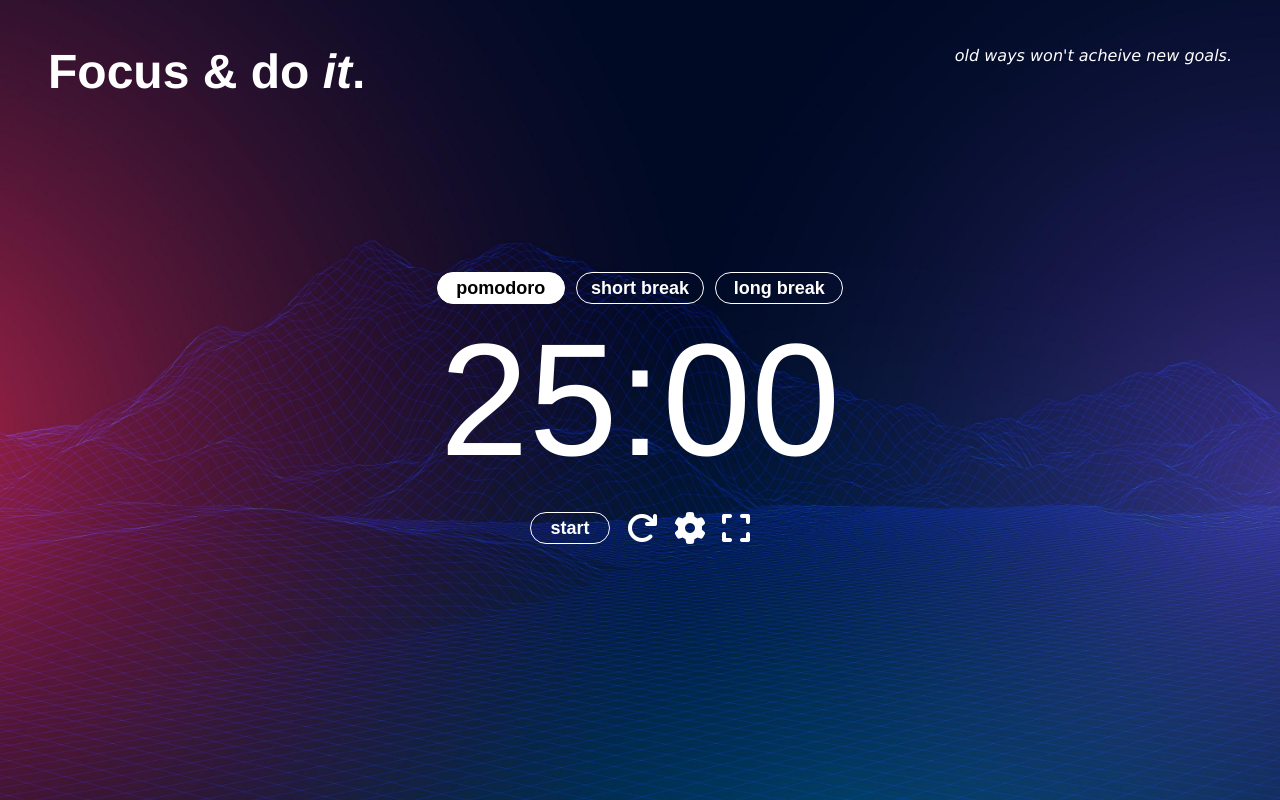
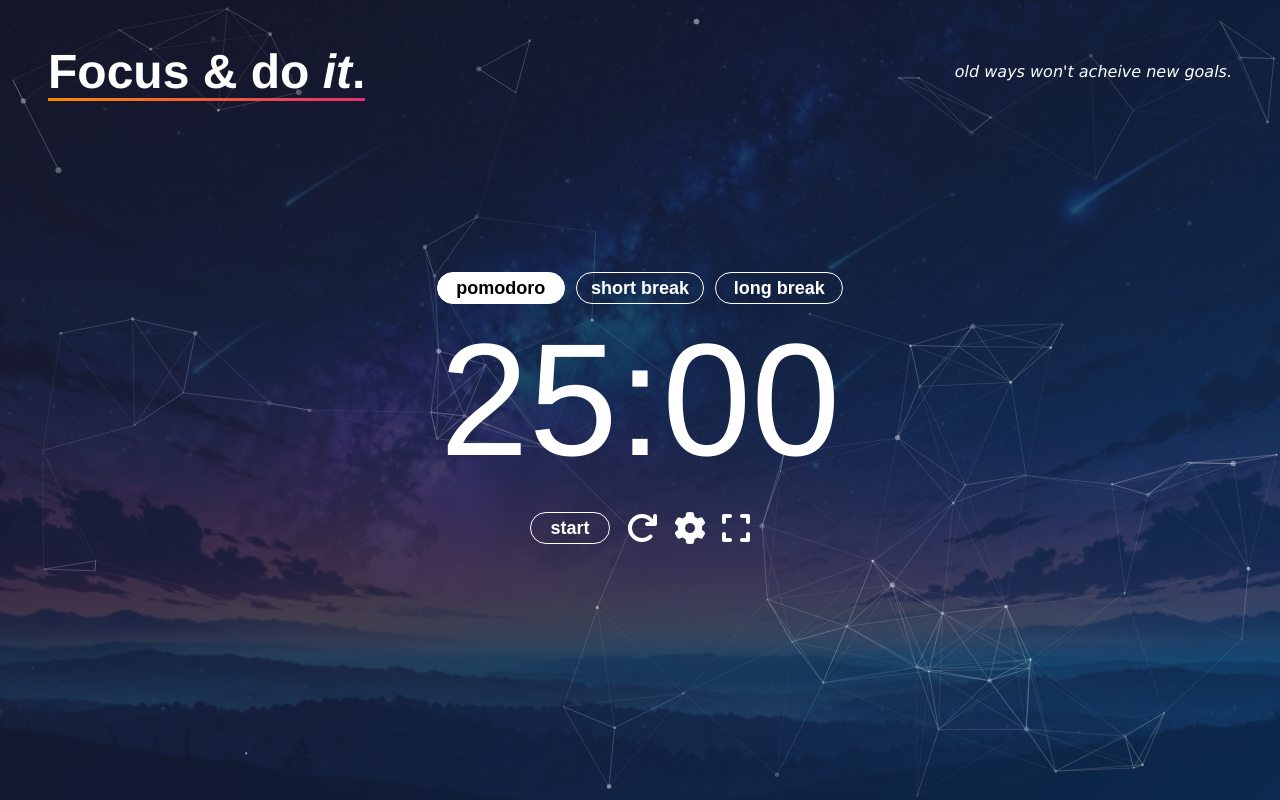
Before and after one commit to awrtin84/pomodoro-timer, a plain HTML site: page index.html in a window 1280 px wide. Drawn offline with nearby package versions, Linux system fonts and the light colour scheme; animation ran at ten frames a second.

Commit message:
adding particles-container

```diff
--- a/index.html
+++ b/index.html
@@ -19,6 +19,10 @@
 </head>
 
 <body>
+    <div class="particles-container">
+        <div id="particles-js"></div>
+    </div>
+
     <header>
         <h3>Focus <strong>&</strong> do <i>it</i>.</h3>
         <span><i>old ways won't acheive new goals.</i></span>
@@ -119,7 +123,7 @@
         </div>
 
     </div>
-
+    <script src="https://cdn.jsdelivr.net/particles.js/2.0.0/particles.min.js"></script>
     <script src="./scripts.js"></script>
 </body>
 
--- a/scripts.js
+++ b/scripts.js
@@ -19,6 +19,8 @@ let alarmSelectBox = document.querySelector('#alarm-sound-select')
 let sequenceContainer = document.querySelector('.sequence-container');
 let sequenceSteps = document.querySelectorAll('.step');
 let currentStep = 0;
+let particlesInitialized = false;
+let isFullscreen = false;
 
 
 let timerInterval;
@@ -188,6 +190,7 @@ window.addEventListener('DOMContentLoaded', function () {
 
     pauseTimer();
     document.title = "FocusPomo"
+    initParticles();
 });
 
 pomodoro.addEventListener('click', function () {
@@ -316,8 +319,10 @@ function toggleFullscreen() {
         document.documentElement.requestFullscreen()
             .then(() => {
                 fullScreenBtn.classList.replace('fa-expand', 'fa-compress');
-                document.body.classList.add('is-fullscreen')
-                document.body.style.background = 'radial-gradient(circle, #1a1a2e 0%, #16213e 50%, #0f3460 100%)'
+                document.body.classList.add('is-fullscreen');
+                isFullscreen = true;
+
+                initParticles();
             })
             .catch(err => {
                 console.error("Fullscreen Error", err);
@@ -327,28 +332,25 @@ function toggleFullscreen() {
             .then(() => {
                 fullScreenBtn.classList.replace('fa-compress', 'fa-expand');
                 document.body.classList.remove('is-fullscreen');
-                document.body.style.background = 'url(./media/5630939.jpg)';
-                document.body.style.backgroundSize = 'cover';
-                document.body.style.backgroundRepeat = 'no-repeat';
-                document.body.style.backgroundPosition = 'center';
-                document.body.style.backgroundAttachment = 'fixed';
+                isFullscreen = false;
+
+
+                setTimeout(initParticles, 300);
             });
     }
 }
 
 document.addEventListener('fullscreenchange', () => {
     if (document.fullscreenElement) {
-        console.log('Enter fullscreen');
         document.body.classList.add('is-fullscreen');
+        isFullscreen = true;
     } else {
-        console.log('Exit fullscreen');
         document.body.classList.remove('is-fullscreen');
-        document.body.style.background = 'url(./media/5630939.jpg)';
-        document.body.style.backgroundSize = 'cover';
-        document.body.style.backgroundRepeat = 'no-repeat';
-        document.body.style.backgroundPosition = 'center';
-        document.body.style.backgroundAttachment = 'fixed';
+        isFullscreen = false;
     }
+
+
+    setTimeout(initParticles, 500);
 });
 
 function modalSet() {
@@ -463,5 +465,61 @@ function applyNewSet() {
     pauseTimer();
 }
 
+function initParticles() {
+
+    if (window.pJSDom && window.pJSDom.length > 0) {
+        try {
+            window.pJSDom[0].pJS.fn.vendors.destroypJS();
+            window.pJSDom = [];
+        } catch (e) {
+            console.error("Error destroying particles", e);
+        }
+    }
+
+
+    const config = {
+        particles: {
+            number: { value: isFullscreen ? 150 : 80 },
+            color: { value: "#ffffff" },
+            shape: { type: "circle" },
+            opacity: { value: 0.7, random: true },
+            size: { value: isFullscreen ? 4 : 3, random: true },
+            line_linked: {
+                enable: true,
+                distance: isFullscreen ? 200 : 150,
+                color: "#ffffff",
+                opacity: 0.4,
+                width: 1
+            },
+            move: {
+                enable: true,
+                speed: isFullscreen ? 3 : 2,
+                direction: "none",
+                random: true,
+                out_mode: "out",
+                bounce: false
+            }
+        },
+        interactivity: {
+            detect_on: "canvas",
+            events: {
+                onhover: { enable: true, mode: "grab" },
+                onclick: { enable: true, mode: "push" },
+                resize: true
+            },
+            modes: {
+                grab: { distance: 140, line_linked: { opacity: 1 } },
+                push: { particles_nb: 4 }
+            }
+        },
+        retina_detect: true
+    };
+
+
+    particlesJS('particles-js', config);
+    particlesInitialized = true;
+}
+
+
 updateTimer();
 modalSet();
--- a/style.css
+++ b/style.css
@@ -3,7 +3,7 @@ html {
 }
 
 body {
-    background: url(./media/5630939.jpg);
+    background: url(./media/27093.jpg);
     background-size: cover;
     background-repeat: no-repeat;
     background-position: center;
@@ -17,11 +17,32 @@ header {
     padding: 3rem;
     display: flex;
     justify-content: space-between;
+    align-items: center;
 }
 
 header>h3 {
     font-size: 3rem;
+    position: relative;
 }
+
+header h3::after {
+    content: '';
+    position: absolute;
+    bottom: -5px;
+    left: 0;
+    width: 0;
+    height: 3px;
+    background: linear-gradient(90deg, #ff8a00, #e52e71);
+    animation: underlineGrow 1.5s ease-out forwards;
+    animation-delay: 2s;
+}
+
+@keyframes underlineGrow {
+    to {
+        width: 100%;
+    }
+}
+
 
 header>span {
     font-family: Verdana, Geneva, Tahoma, sans-serif;
@@ -45,6 +66,7 @@ header>span {
     cursor: pointer;
     font-weight: bold;
     width: 8rem;
+    transition: background-color .3s ease, transform .3s ease, boxshadow .3s ease;
 }
 
 .button .b2 {
@@ -57,6 +79,7 @@ header>span {
     cursor: pointer;
     font-weight: bold;
     width: 8rem;
+    transition: background-color .3s ease, transform .3s ease, boxshadow .3s ease;
 }
 
 .button .b3 {
@@ -69,11 +92,15 @@ header>span {
     cursor: pointer;
     font-weight: bold;
     width: 8rem;
+    transition: background-color .3s ease, transform .3s ease, boxshadow .3s ease;
 }
 
 .b1:hover {
     background-color: white;
     color: inherit;
+    background-color: white;
+    transform: scale(1.1);
+    box-shadow: 0 0 10px white, 0 0 14px white;
 }
 
 .buttonclick {
@@ -84,11 +111,17 @@ header>span {
 .b2:hover {
     background-color: white;
     color: inherit;
+    background-color: white;
+    transform: scale(1.1);
+    box-shadow: 0 0 10px white, 0 0 14px white;
 }
 
 .b3:hover {
     background-color: white;
     color: inherit;
+    background-color: white;
+    transform: scale(1.1);
+    box-shadow: 0 0 10px white, 0 0 14px white;
 }
 
 
@@ -118,11 +151,15 @@ header>span {
     width: 5rem;
     cursor: pointer;
     font-weight: bold;
+    transition: background-color .3s ease, transform .3s ease, boxshadow .3s ease;
 }
 
 .b4:hover {
     background-color: white;
     color: inherit;
+    background-color: white;
+    transform: scale(1.1);
+    box-shadow: 0 0 10px white, 0 0 14px white;
 }
 
 .button2 i {
@@ -384,12 +421,11 @@ button[type="button"]:hover {
     flex-direction: column;
     justify-content: center;
     align-items: center;
-    background-color: #000000;
 }
 
 .is-fullscreen .timer {
-    transform: scale(2);
-    margin-bottom: 5rem;
+    font-size: 20rem;
+    margin-bottom: 1rem;
 }
 
 .is-fullscreen header {
@@ -400,27 +436,15 @@ button[type="button"]:hover {
     display: none;
 }
 
-/* .is-fullscreen .button2 {
-    transform: scale(1.1);
-    margin-top: 3rem;
-    display: flex;
-} */
-
-/* .is-fullscreen .button2 .b4,
-.is-fullscreen .button2 .b5,
-.is-fullscreen .button2 .b6 {
-    display: none;
-} */
-
 .is-fullscreen .button2 {
-    font-size: 1.5rem;
-    transition: all 0.3s ease;
-    margin-top: 1.5rem;
-    opacity: 20%;
+    font-size: 2rem;
+    opacity: 0.3;
+    transition: opacity 0.3s ease;
+    z-index: 10;
 }
 
 .is-fullscreen .button2:hover {
-    opacity: 100%;
+    opacity: 1;
 }
 
 .tip {
@@ -542,6 +566,11 @@ input:checked+.slider:before {
     right: -5px;
 }
 
+.timer span {
+    display: inline-block;
+    animation: fadeIn 0.5s ease-out;
+}
+
 @keyframes fadeIn {
     from {
         opacity: 0;
@@ -554,7 +583,68 @@ input:checked+.slider:before {
     }
 }
 
-.timer span {
-    display: inline-block;
-    animation: fadeIn 0.5s ease-out;
+header,
+.button,
+.timer,
+.button2 {
+    opacity: 0;
+    animation: fadeInUp 2s ease-out forwards;
 }
+
+@keyframes fadeInUp {
+    from {
+        opacity: 0;
+        transform: translateY(1.4rem);
+    }
+
+    to {
+        opacity: 1;
+        transform: translateY(0);
+    }
+}
+
+header {
+    animation-delay: 0.8s;
+}
+
+.button {
+    animation-delay: 0.10s;
+}
+
+.timer {
+    animation-delay: 0.12s;
+}
+
+.button2 {
+    animation-delay: 0.14s;
+}
+
+
+.particles-container {
+    position: fixed;
+    top: 0;
+    left: 0;
+    width: 100%;
+    height: 100%;
+    z-index: -1;
+    background: linear-gradient(135deg, #1a1a2e 0%, #16213e 50%, #0f3460 100%);
+    opacity: 0.8;
+    pointer-events: none;
+}
+
+.particles-minimal {
+    background: transparent;
+}
+
+.is-fullscreen .particles-container {
+    z-index: -1;
+    opacity: .8;
+}
+
+#particles-js {
+    position: absolute;
+    width: 100%;
+    height: 100%;
+    top: 0;
+    left: 0;
+}
```
Also changed, not shown: media/26981.jpg (added), media/26998.jpg (added), media/27054.jpg (added), media/27093.jpg (added).
